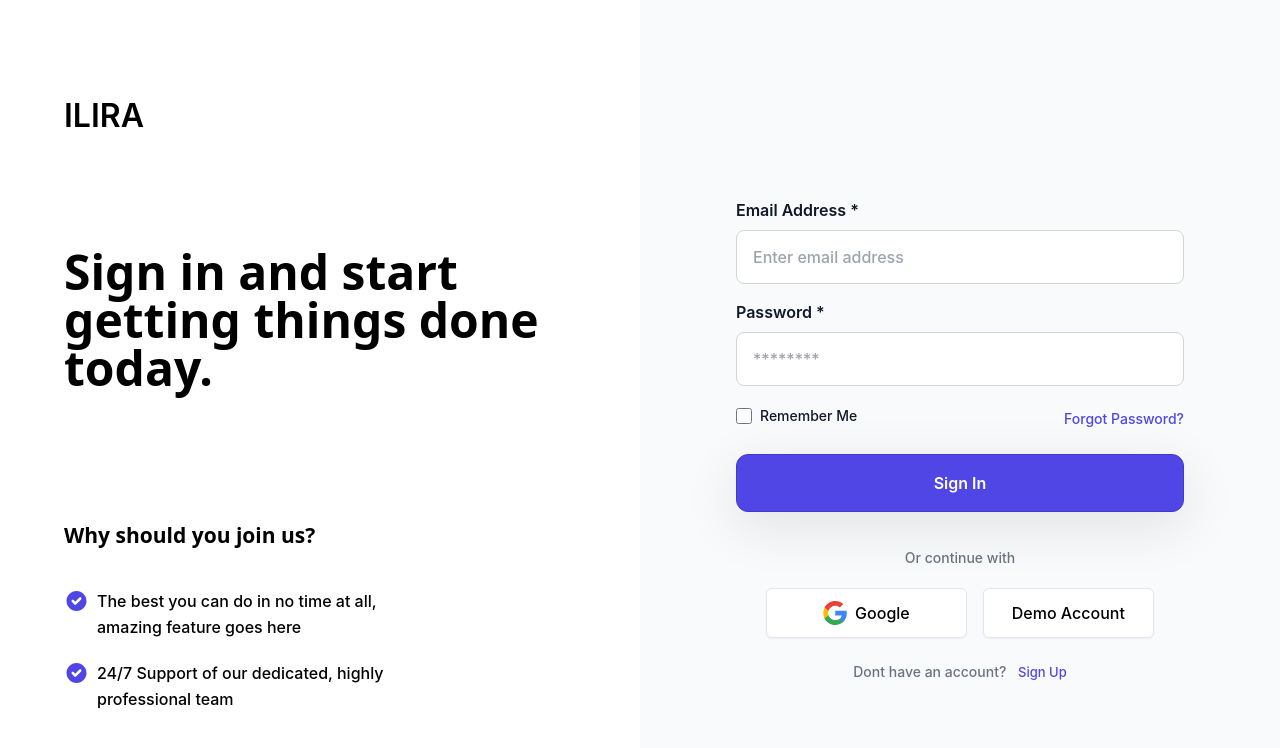
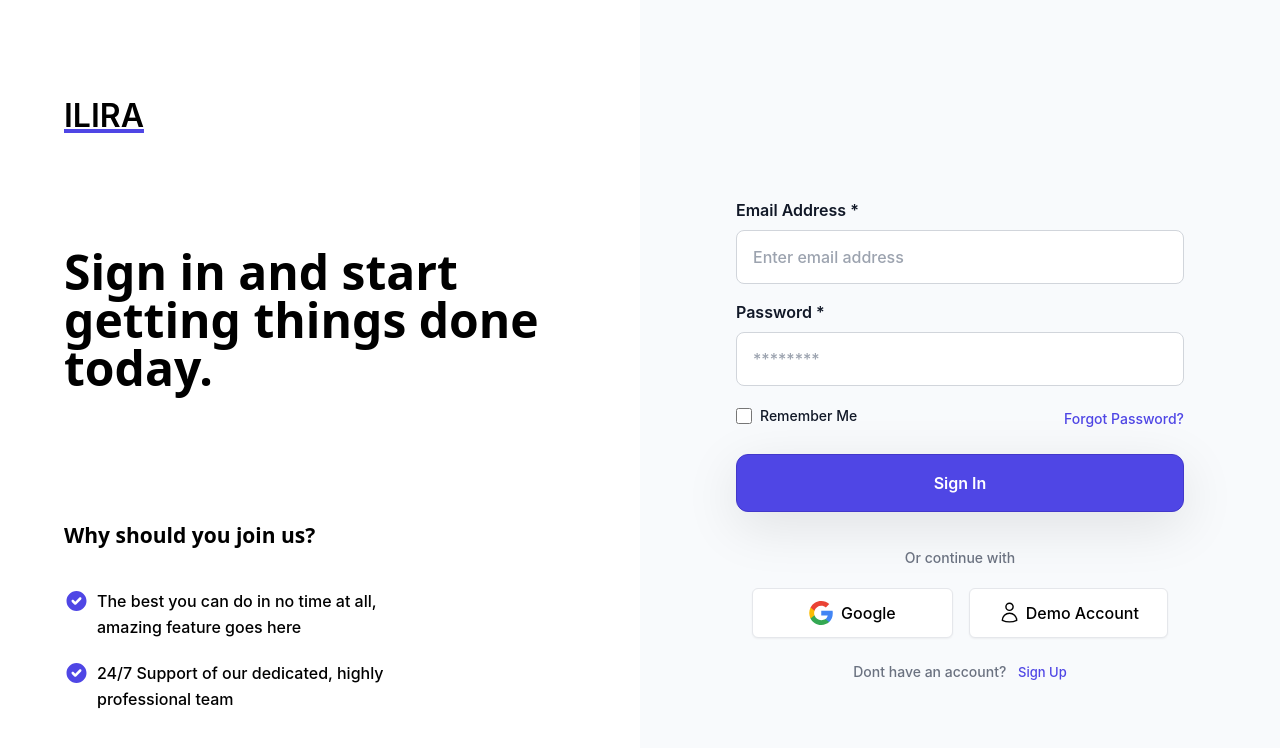
Before and after one commit to tvo007/ili2-client, a React (Vite) app: page /signin in a window 1280 px wide. Shown: the top 748 px of the page. Built offline with nearby package versions, Linux system fonts and the light colour scheme; no server answers.

Commit message:
one click test user

```diff
--- a/src/pages/SignIn.jsx
+++ b/src/pages/SignIn.jsx
@@ -32,10 +32,21 @@
       password: "",
     },
   });
-  const handleDemoAccount = (e) => {
-    e.preventDefault();
-    setValue("email", `${import.meta.env.VITE_TEST_EMAIL}`);
-    setValue("password", `${import.meta.env.VITE_TEST_PASSWORD}`);
+  const handleDemoAccount = async (e) => {
+    try {
+      e.preventDefault();
+      // setValue("email", `${import.meta.env.VITE_TEST_EMAIL}`);
+      // setValue("password", `${import.meta.env.VITE_TEST_PASSWORD}`);
+      await signIn({
+        email: import.meta.env.VITE_TEST_EMAIL,
+        password: import.meta.env.VITE_TEST_PASSWORD,
+      }).unwrap();
+
+      // console.log(login);
+      navigate("/");
+    } catch (error) {
+      console.log(error);
+    }
   };
 
   const [signIn, { isLoading, isSuccess }] = useSignInMutation();
@@ -88,7 +99,9 @@
               <div className="w-full">
                 <div className="md:max-w-lg mx-auto pt-16 md:pb-32">
                   <a className="mb-28 inline-block" href="#">
-                    <span className="text-4xl font-semibold">ILIRA</span>
+                    <span className="text-4xl font-semibold underline decoration-indigo-600 decoration-4">
+                      ILIRA
+                    </span>
                   </a>
                   <h2 className="mb-32 text-6xl md:text-7xl font-bold font-heading tracking-px-n leading-tight">
                     Sign in and start getting things done today.
@@ -242,6 +255,21 @@
                     onClick={handleDemoAccount}
                   >
                     {/* <img className="mr-2 object-cover" src={""} alt="" /> */}
+                    <svg
+                      xmlns="http://www.w3.org/2000/svg"
+                      fill="none"
+                      viewBox="0 0 25 25"
+                      strokeWidth={1.5}
+                      stroke="currentColor"
+                      className="w-6 h-6 mr-1"
+                    >
+                      <path
+                        strokeLinecap="round"
+                        strokeLinejoin="round"
+                        d="M15.75 6a3.75 3.75 0 11-7.5 0 3.75 3.75 0 017.5 0zM4.501 20.118a7.5 7.5 0 0114.998 0A17.933 17.933 0 0112 21.75c-2.676 0-5.216-.584-7.499-1.632z"
+                      />
+                    </svg>
+
                     <span>Demo Account</span>
                   </button>
                 </div>
--- a/src/pages/SignUp.jsx
+++ b/src/pages/SignUp.jsx
@@ -24,9 +24,9 @@
   } = useForm({
     resolver: zodResolver(SignUpUserDTO),
     defaultValues: {
-      name: import.meta.env.VITE_TEST_NAME,
-      email: import.meta.env.VITE_TEST_EMAIL,
-      password: import.meta.env.VITE_TEST_PASSWORD,
+      name: "",
+      email: "",
+      password: "",
     },
   });
 
```
